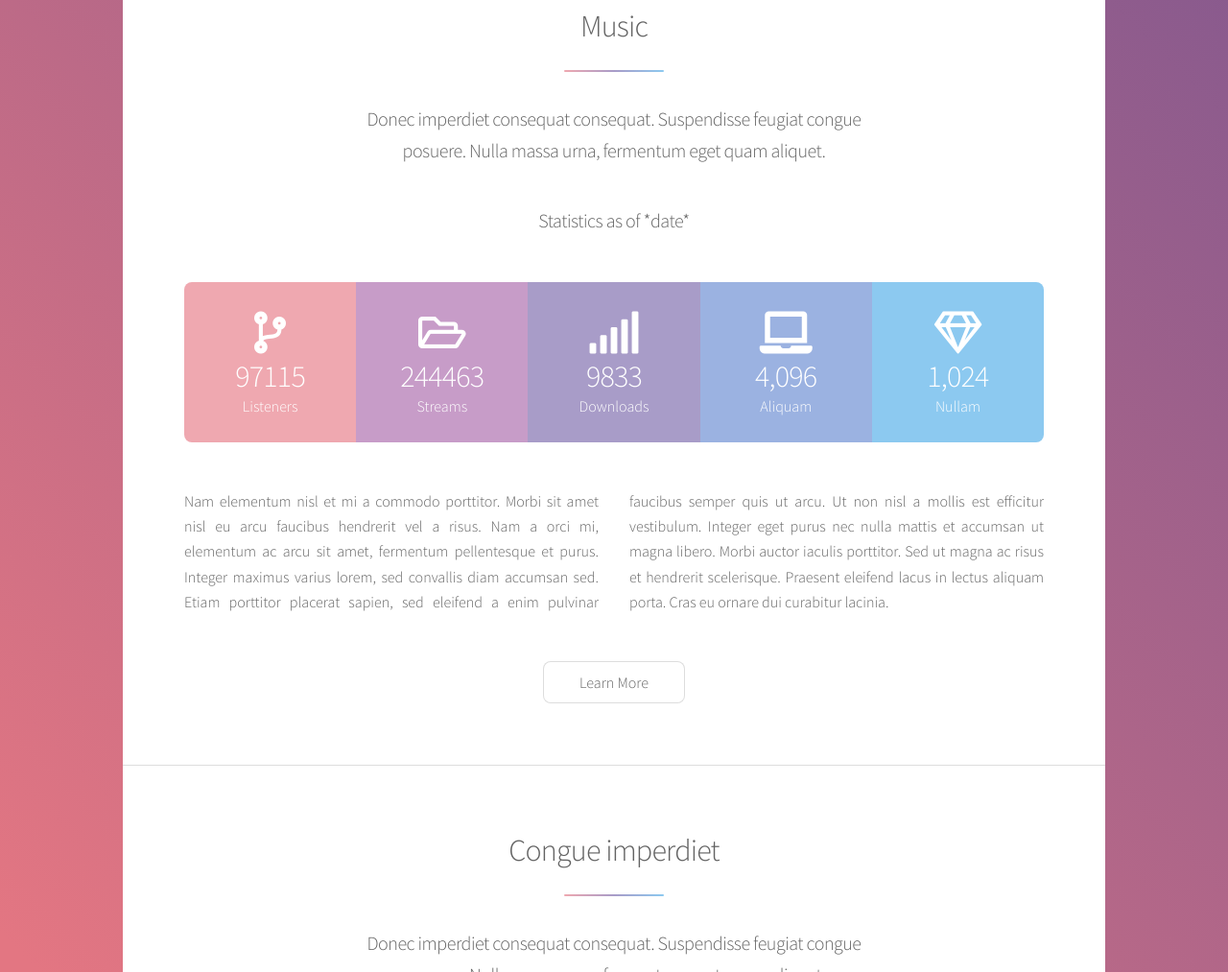
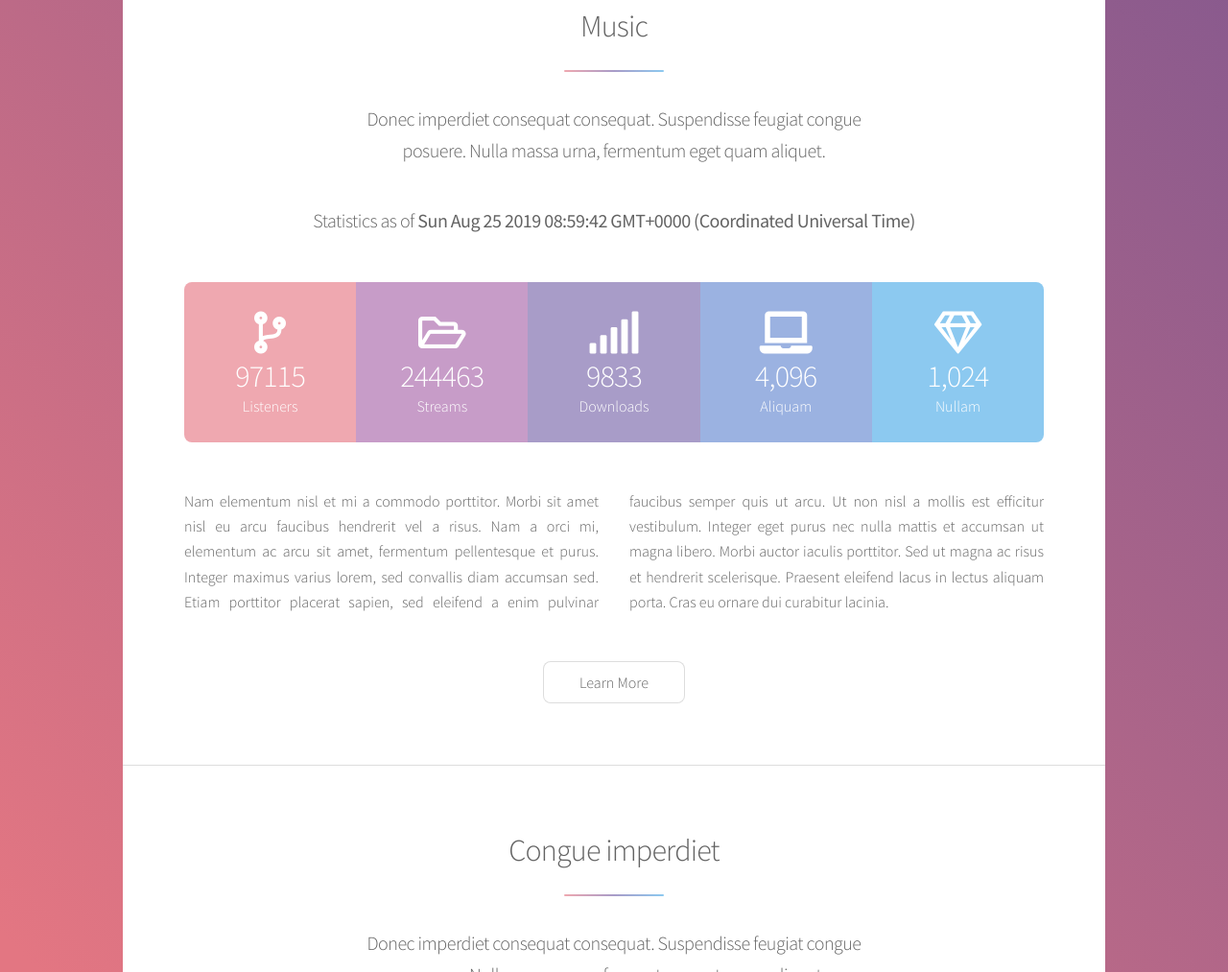
Before and after one commit to EricMitz/ericmitz.github.io, a plain HTML site: page index.html in a window 1280 px wide. Shown: the part 1807-2820 px from the top of the page at 96% size. Drawn offline with Linux system fonts and the light colour scheme.

Commit message:
Add files via upload

```diff
--- a/index.html
+++ b/index.html
@@ -92,7 +92,7 @@
 									<p>Donec imperdiet consequat consequat. Suspendisse feugiat congue<br />
 									posuere. Nulla massa urna, fermentum eget quam aliquet.</p>
 
-									<p>Statistics as of *date*</p>
+                                    <p>Statistics as of <b id="Date"></b></p>
 								</header>
 								<ul class="statistics">
 									<li class="style1">
```
